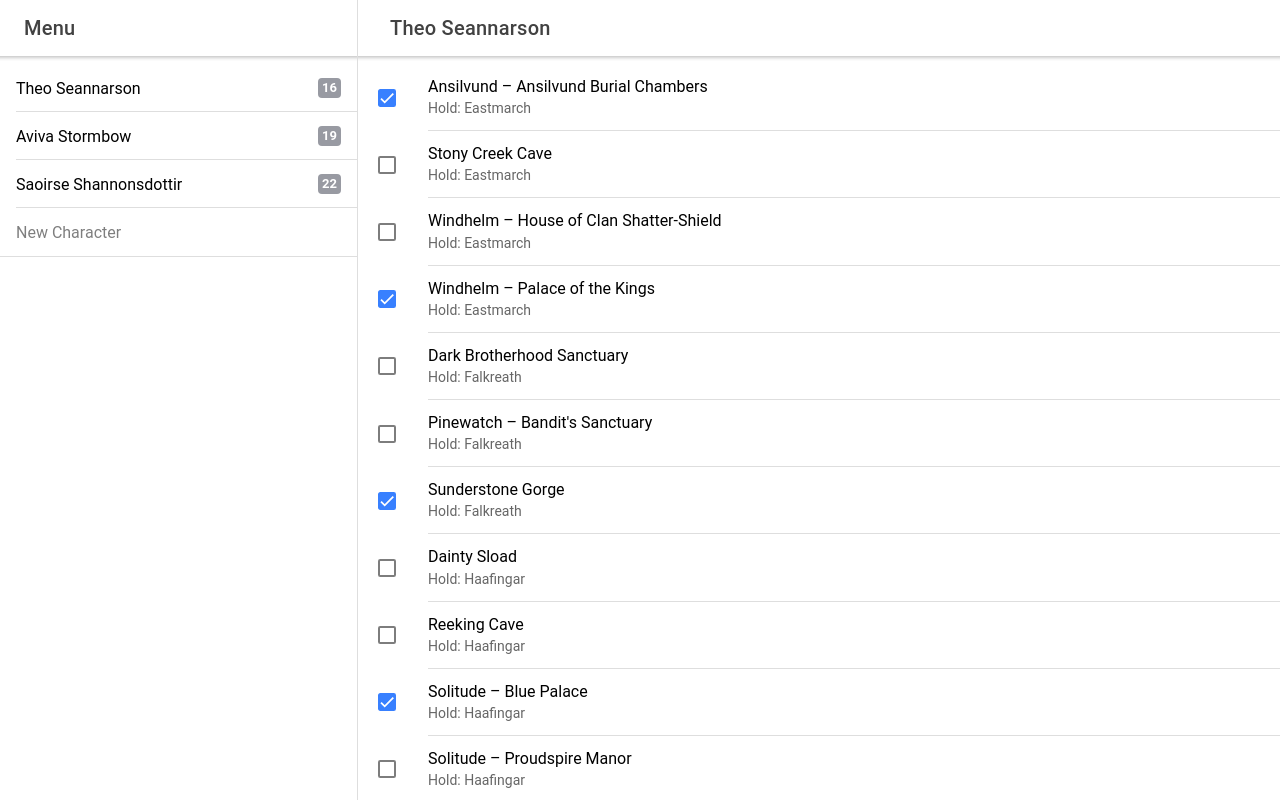
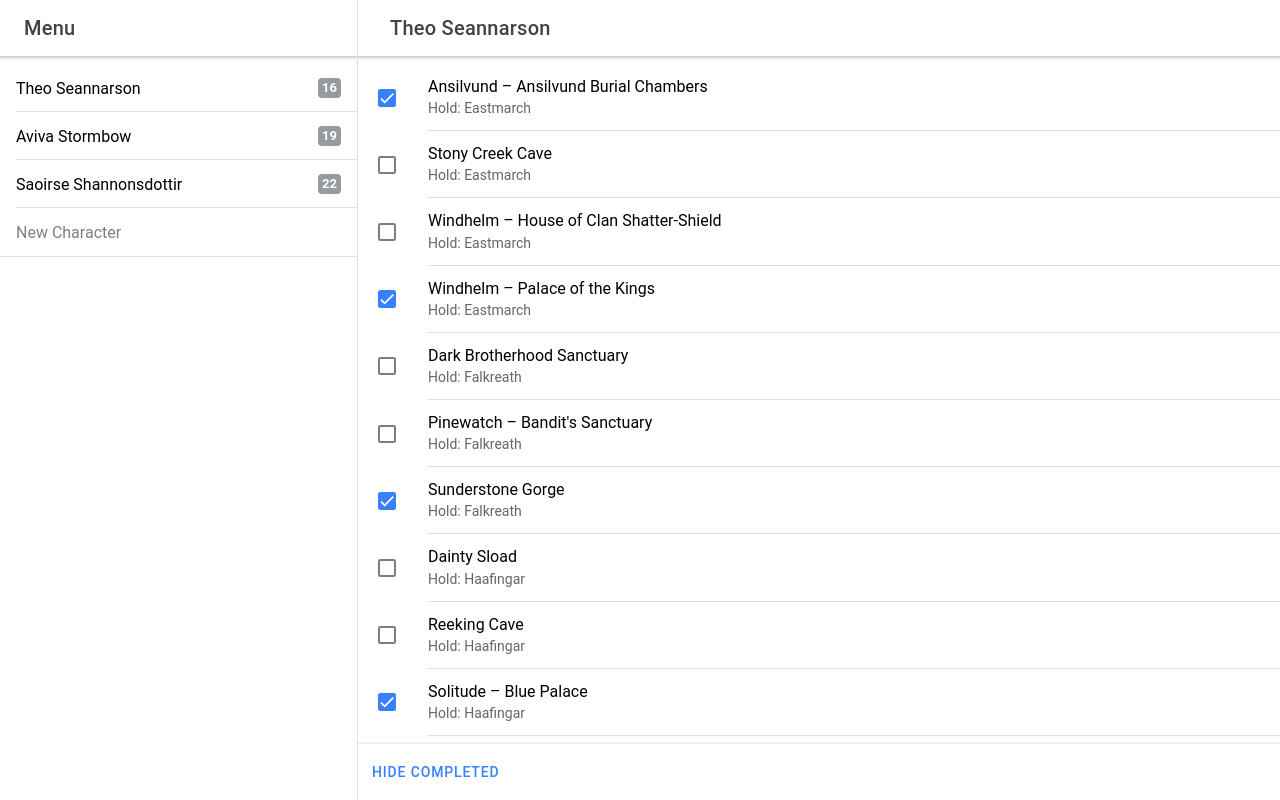
Before and after one commit to Urtrope-Designs/barenziah-tracker-react, a React (Create React App) app: page / in a window 1280 px wide. Built offline with nearby package versions, Linux system fonts and the light colour scheme.

Commit message:
close #7

```diff
--- a/src/pages/ChecklistPage.tsx
+++ b/src/pages/ChecklistPage.tsx
@@ -1,4 +1,4 @@
-import { IonButtons, IonContent, IonHeader, IonMenuButton, IonPage, IonTitle, IonToolbar, IonInput, IonButton } from '@ionic/react';
+import { IonButtons, IonContent, IonHeader, IonMenuButton, IonPage, IonTitle, IonToolbar, IonInput, IonButton, IonFooter } from '@ionic/react';
 import React from 'react';
 import { StoneChecklist } from '../declarations';
 import StoneSummaryList from '../components/StoneSummaryList';
@@ -14,6 +14,7 @@ interface ChecklistPageProps {
 
 interface ChecklistPageState {
   checklistNameEdit: string;
+  hideCompletedStones: boolean;
 }
 
 class ChecklistPage extends React.Component<ChecklistPageProps, ChecklistPageState> {
@@ -23,6 +24,7 @@ class ChecklistPage extends React.Component<ChecklistPageProps, ChecklistPageSta
     super(props);
     this.state = {
       checklistNameEdit: props.checklist.checklistName,
+      hideCompletedStones: false,
     }
 
     this.checklistNameEditSaveButton = React.createRef();
@@ -30,7 +32,7 @@ class ChecklistPage extends React.Component<ChecklistPageProps, ChecklistPageSta
 
   componentDidUpdate(prevProps: ChecklistPageProps) {
     if (this.props.checklist.checklistId !== prevProps.checklist.checklistId) {
-      this.setState({checklistNameEdit: this.props.checklist.checklistName});
+      this.setState({checklistNameEdit: this.props.checklist.checklistName, hideCompletedStones: false});
     }
   }
 
@@ -69,6 +71,20 @@ class ChecklistPage extends React.Component<ChecklistPageProps, ChecklistPageSta
     this.props.updateChecklistName(this.state.checklistNameEdit);
   }
 
+  toggleHideCompletedStones = () => {
+    this.setState(({hideCompletedStones}) => {
+      return {hideCompletedStones: !hideCompletedStones};
+    })
+  }
+
+  getVisibleStoneLocations = () => {
+    if (this.state.hideCompletedStones) {
+      return this.props.checklist.stoneLocations.filter(stonLoc => !stonLoc.isFound);
+    } else {
+      return this.props.checklist.stoneLocations;
+    }
+  }
+
   render() {
     return (
       <IonPage id={this.props.pageElemId}>
@@ -100,8 +116,17 @@ class ChecklistPage extends React.Component<ChecklistPageProps, ChecklistPageSta
         </IonHeader>
 
         <IonContent>
-          <StoneSummaryList key={this.props.checklist.checklistId} stoneLocations={this.props.checklist.stoneLocations} toggleStoneFoundStatus={this.props.toggleStoneFoundStatus} />
+          <StoneSummaryList key={this.props.checklist.checklistId} stoneLocations={this.getVisibleStoneLocations()} toggleStoneFoundStatus={this.props.toggleStoneFoundStatus} />
         </IonContent>
+        <IonFooter>
+          <IonToolbar>
+            <IonButtons slot="start">
+              <IonButton color="primary" fill={this.state.hideCompletedStones ? 'solid' : 'clear'} onClick={this.toggleHideCompletedStones}>
+                {this.state.hideCompletedStones ? 'Show' : 'Hide'} Completed
+              </IonButton>
+            </IonButtons>
+          </IonToolbar>
+        </IonFooter>
       </IonPage>
     );
   }
```
